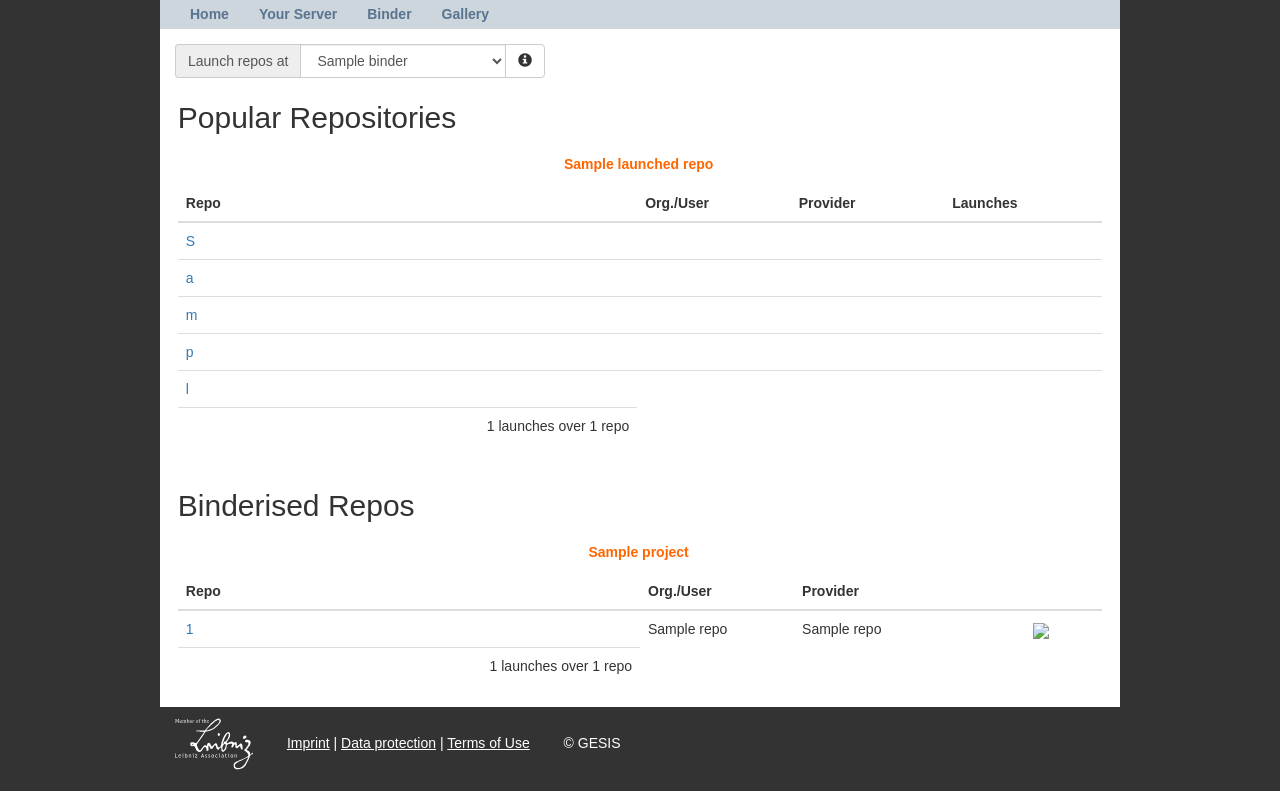
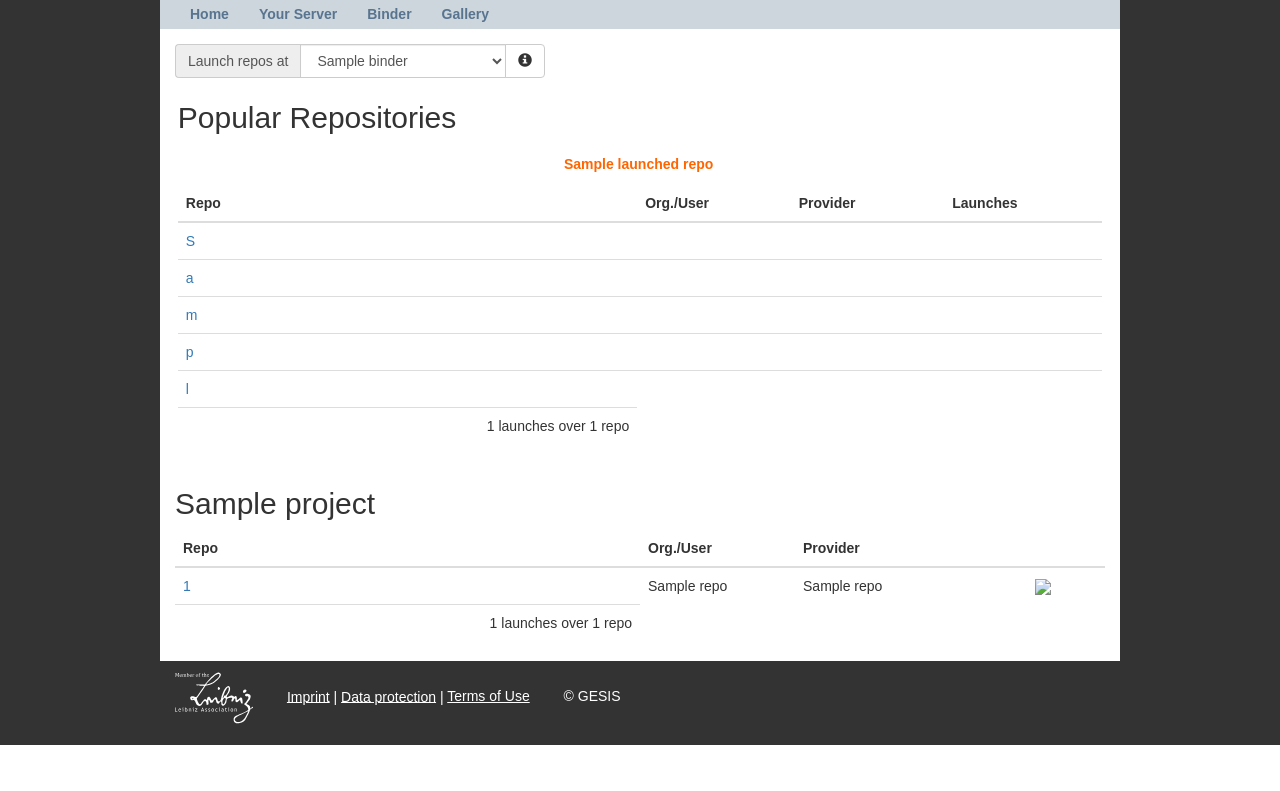
Before and after one commit to gesiscss/binder_gallery, a Flask app: template binder_gallery/templates/gallery.html in a window 1280 px wide. Shown: the part 213-1004 px from the top of the page. After the commit the page ends 958 px from the top, so only its background shows below. Run offline with Flask 2, Linux system fonts and the light colour scheme; the template is opened without the code that fills it: most values are stand-ins (such as "Sample title", 1, 10 or a date in 2020); some libraries are stand-ins or nearby versions.

Commit message:
revert tabs for projects

```diff
--- a/binder_gallery/templates/gallery.html
+++ b/binder_gallery/templates/gallery.html
@@ -28,25 +28,16 @@
         {% endfor %}
     </div>
 
-    {% if projects %}
-    <div id="tabsprojects">
-        <h2>Binderised Repos</h2>
-        <div class="tabs_wrapper">
-            <ul>
-                {%  for title, repos in projects %}
-                <li><a href="#tabsprojects-{{ loop.index }}">{{ title }}</a></li>
-                {% endfor %}
-            </ul>
-        </div>
-        {%  for title, repos in projects %}
-        <div id="tabsprojects-{{ loop.index }}" class="table-responsive" style="padding: 0;">
-            {% with table_id=loop.index, repos=repos %}
-            {% include "table.html" %}
-            {% endwith %}
-        </div>
-        {% endfor %}
+    {%  for title, repos in projects %}
+    {% if repos %}
+    <div class="table-responsive">
+        <h2> {{ title }}</h2>
+        {% with table_id=loop.index, repos=repos %}
+        {% include "table.html" %}
+        {% endwith %}
     </div>
     {% endif %}
+    {% endfor %}
 {% endblock main %}
 
 {% block extra_js %}
```
